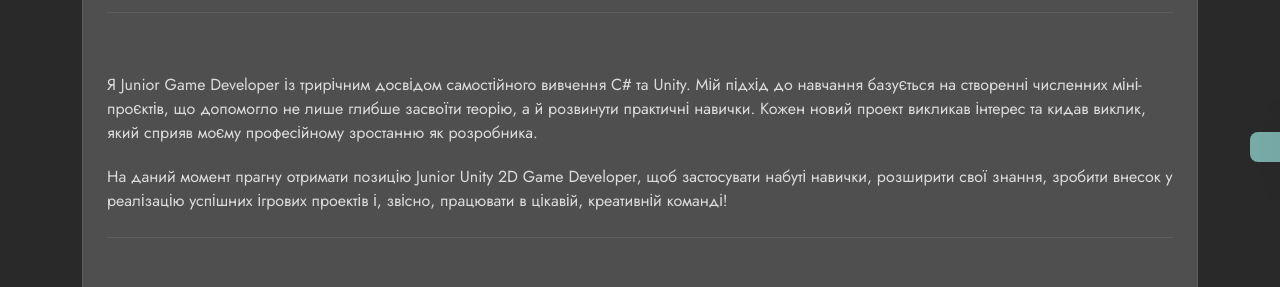
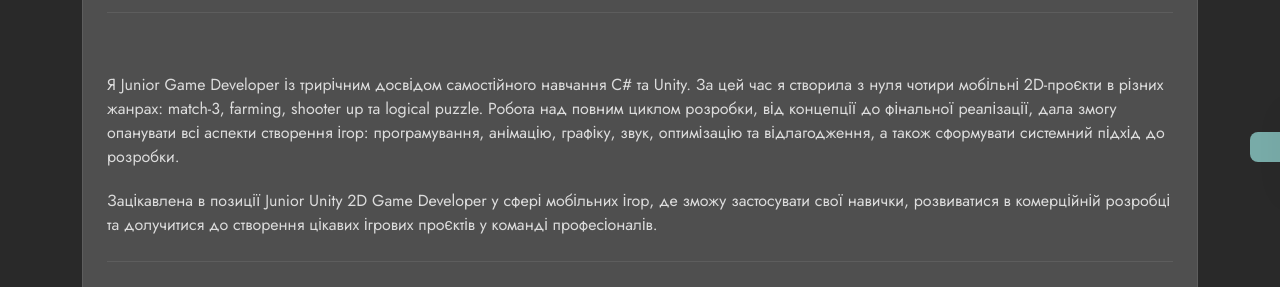
Before and after one commit to natalisa-mk/natalisa-mk.github.io, a website: page index.ua.html in a window 1280 px wide. Shown: the part 253-540 px from the top of the page. Drawn offline with nearby package versions, Linux system fonts and the light colour scheme; some icons are missing.

Commit message:
Changed the section with the introduction UA;

```diff
--- a/index.ua.html
+++ b/index.ua.html
@@ -349,10 +349,9 @@
                 class=" gap-5 gap-md-10 pb-4 pb-md-8 br-bottom-n3 pt-60"
               >
                 <p class="n42-color pb-30">
-                  Я Junior Game Developer із трирічним досвідом самостійного вивчення C# та Unity. Мій підхід до навчання базується на створенні численних міні-проєктів, що допомогло не лише глибше засвоїти теорію, а й розвинути практичні навички. Кожен новий проект викликав інтерес та кидав виклик, який сприяв моєму професійному зростанню як розробника.
-                </p>
+                  Я Junior Game Developer із трирічним досвідом самостійного навчання C# та Unity. За цей час я створила з нуля чотири мобільні 2D-проєкти в різних жанрах: match-3, farming, shooter up та logical puzzle. Робота над повним циклом розробки, від концепції до фінальної реалізації, дала змогу опанувати всі аспекти створення ігор: програмування, анімацію, графіку, звук, оптимізацію та відлагодження, а також сформувати системний підхід до розробки.
                 <p class="n42-color">
-                  На даний момент прагну отримати позицію Junior Unity 2D Game Developer, щоб застосувати набуті навички, розширити свої знання, зробити внесок у реалізацію успішних ігрових проектів і, звісно, працювати в цікавій, креативній команді!
+                  Зацікавлена в позиції Junior Unity 2D Game Developer у сфері мобільних ігор, де зможу застосувати свої навички, розвиватися в комерційній розробці та долучитися до створення цікавих ігрових проєктів у команді професіоналів.
                 </p>
 
               </div>
```
